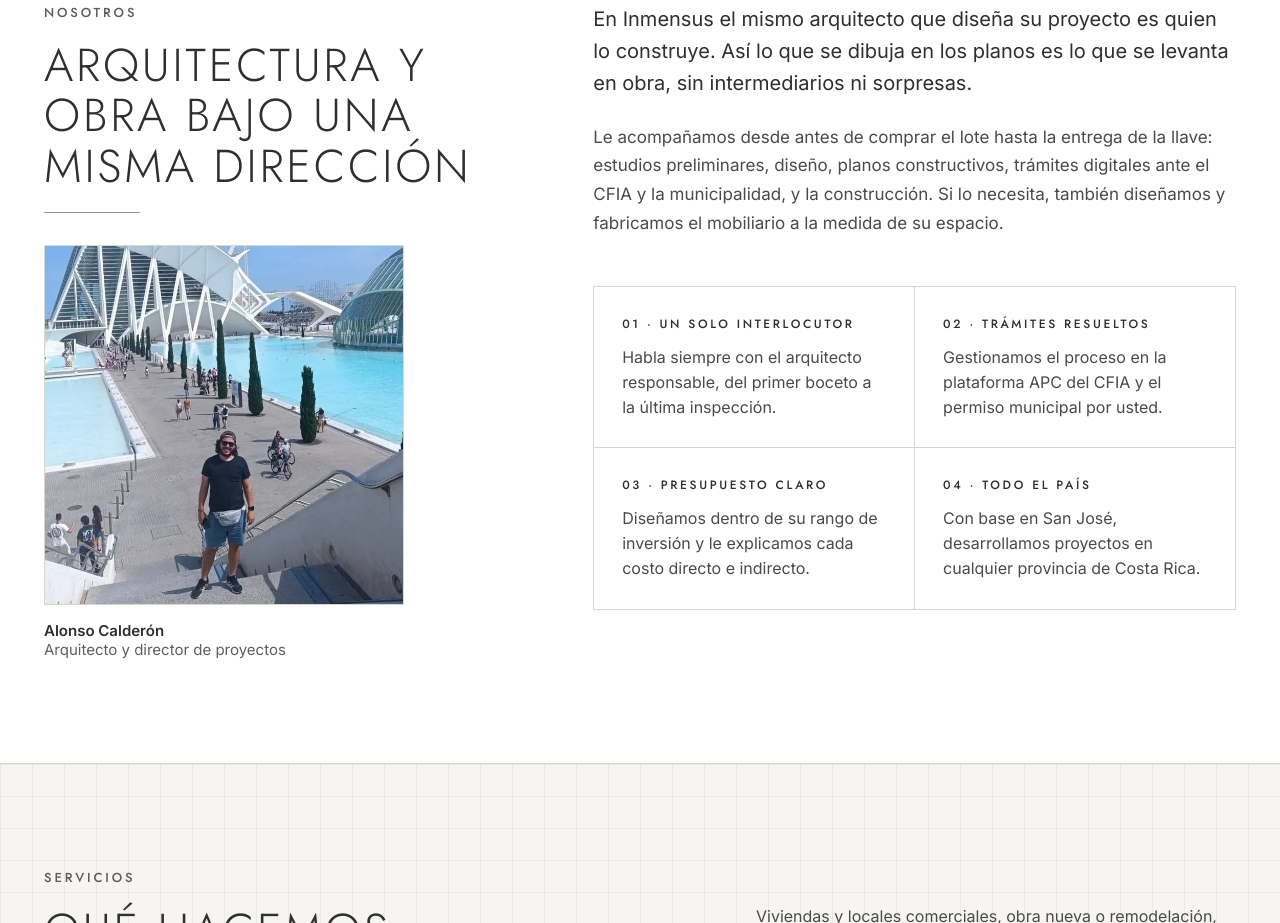
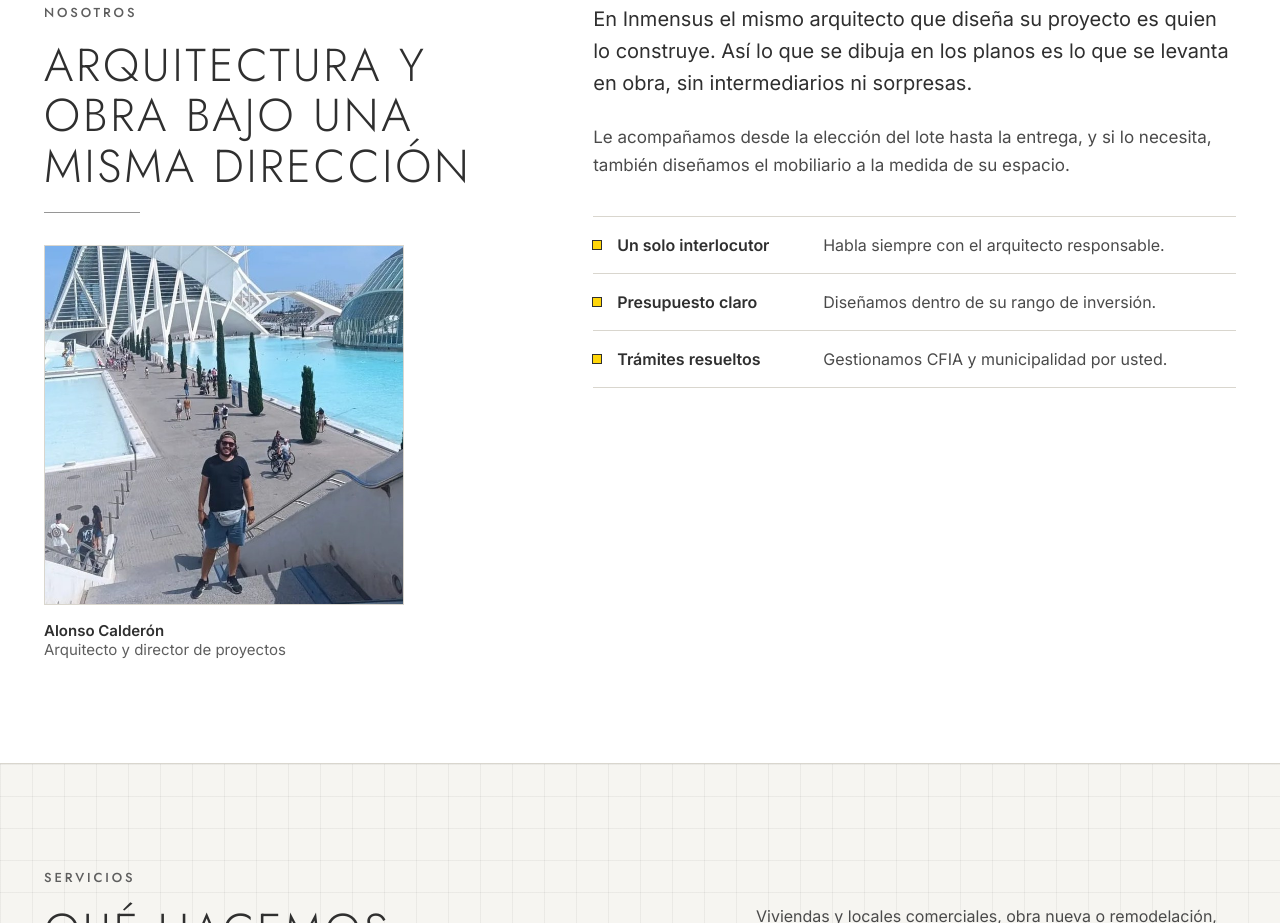
Before and after one commit to Ferlizano17/web-inmensus-arquitectura, a plain HTML site: page public/index.html in a window 1280 px wide. Shown: the part 1039-1962 px from the top of the page. Drawn offline with Linux system fonts and the light colour scheme.

Commit message:
Nosotros: menos texto y sin repeticiones
Segundo párrafo resumido en una frase y los cuatro recuadros sustituidos
por una lista de tres puntos (se quita «Todo el país», ya presente en
portada, preguntas frecuentes y contacto).

Co-Authored-By: Claude Opus 5.5 <noreply@anthropic.com>
Claude-Session: https://claude.ai/code/session_01TiGTURWwyZMRLb1QhyUb5S

```diff
--- a/public/index.html
+++ b/public/index.html
@@ -102,10 +102,11 @@ header.top{position:sticky;top:0;z-index:20;background:rgba(246,245,241,.96);bor
 
 
 /* Nosotros */
-.feat{display:grid;grid-template-columns:repeat(auto-fit,minmax(220px,1fr));gap:1px;background:var(--line);border:1px solid var(--line);margin-top:48px}
-.feat div{background:#fff;padding:28px}
-.feat .eyebrow{font-size:12px;color:var(--ink)}
-.feat p:last-child{margin:12px 0 0;line-height:1.55;color:var(--muted)}
+.pts{list-style:none;padding:0;margin:36px 0 0;border-top:1px solid var(--line)}
+.pts li{display:flex;flex-wrap:wrap;align-items:baseline;gap:4px 16px;padding:16px 0;border-bottom:1px solid var(--line);font-size:16px;line-height:1.5}
+.pts li::before{content:"";width:8px;height:8px;background:var(--y);outline:1px solid var(--ink);align-self:center;flex:0 0 auto}
+.pts strong{font-weight:600;min-width:190px}
+.pts span{color:var(--muted);flex:1 1 240px}
 
 /* Servicios */
 .cards{display:grid;grid-template-columns:repeat(auto-fit,minmax(260px,1fr));gap:24px;margin-top:56px}
@@ -209,8 +210,8 @@ footer a{color:#fff}
   .about-name{margin-top:10px!important}
   .about-lead{font-size:17px!important;line-height:1.55!important}
   .about-body{font-size:15px!important;line-height:1.65!important;margin-top:14px!important}
-  .feat{margin-top:22px}.feat div{padding:16px 18px}
-  .feat p:last-child{margin-top:6px;font-size:15px}
+  .pts{margin-top:20px}.pts li{padding:12px 0;font-size:15px;gap:2px 12px}
+  .pts strong{min-width:0}.pts span{flex-basis:100%;padding-left:20px}
   /* Servicios: icono junto al título */
   .cards{gap:12px;margin-top:22px}
   .cards article{padding:18px 20px;gap:8px;display:grid;grid-template-columns:32px 1fr;column-gap:14px;align-items:center}
@@ -325,13 +326,13 @@ footer a{color:#fff}
     </div>
     <div style="flex:1.3 1 480px;min-width:0">
       <p class="about-lead" style="font-size:20px;line-height:1.6;margin:0">En Inmensus el mismo arquitecto que diseña su proyecto es quien lo construye. Así lo que se dibuja en los planos es lo que se levanta en obra, sin intermediarios ni sorpresas.</p>
-      <p class="about-body" style="font-size:17px;line-height:1.7;color:var(--muted);margin:24px 0 0">Le acompañamos desde antes de comprar el lote hasta la entrega de la llave: estudios preliminares, diseño, planos constructivos, trámites digitales ante el CFIA y la municipalidad, y la construcción. Si lo necesita, también diseñamos y fabricamos el mobiliario a la medida de su espacio.</p>
-      <div class="feat">
-        <div><p class="eyebrow">01 · Un solo interlocutor</p><p>Habla siempre con el arquitecto responsable, del primer boceto a la última inspección.</p></div>
-        <div><p class="eyebrow">02 · Trámites resueltos</p><p>Gestionamos el proceso en la plataforma APC del CFIA y el permiso municipal por usted.</p></div>
-        <div><p class="eyebrow">03 · Presupuesto claro</p><p>Diseñamos dentro de su rango de inversión y le explicamos cada costo directo e indirecto.</p></div>
-        <div><p class="eyebrow">04 · Todo el país</p><p>Con base en San José, desarrollamos proyectos en cualquier provincia de Costa Rica.</p></div>
-      </div>
+      <p class="about-body" style="font-size:17px;line-height:1.7;color:var(--muted);margin:24px 0 0">Le acompañamos desde la elección del lote hasta la entrega, y si lo necesita, también diseñamos el mobiliario a la medida de su espacio.</p>
+      <ul class="pts">
+        <li><strong>Un solo interlocutor</strong><span>Habla siempre con el arquitecto responsable.</span></li>
+        <li><strong>Presupuesto claro</strong><span>Diseñamos dentro de su rango de inversión.</span></li>
+        <li><strong>Trámites resueltos</strong><span>Gestionamos CFIA y municipalidad por usted.</span></li>
+      </ul>
+</div>
     </div>
   </div>
 </section>
```
